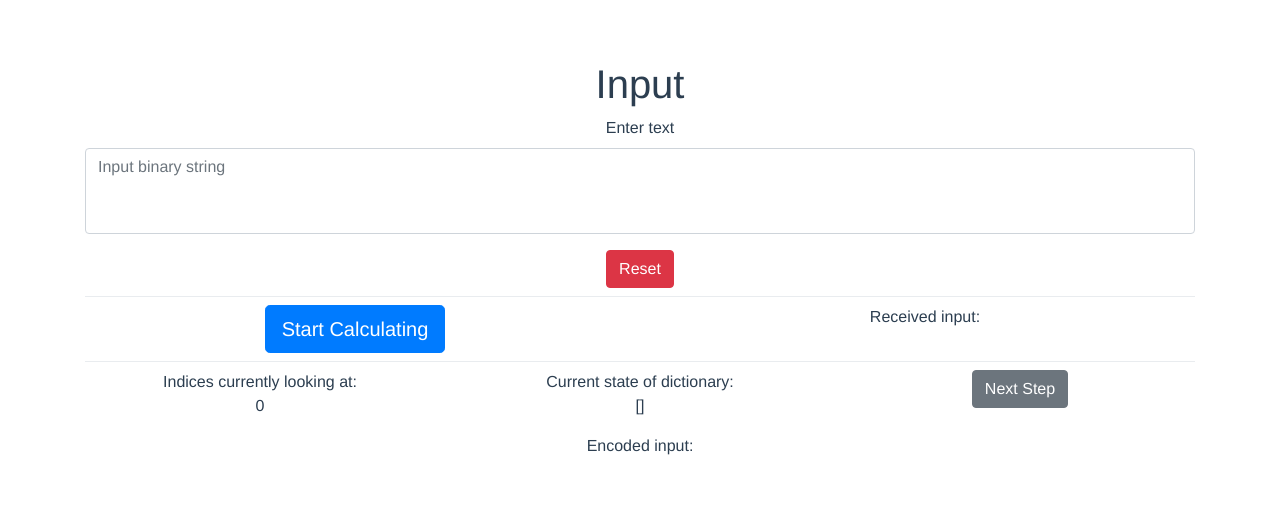
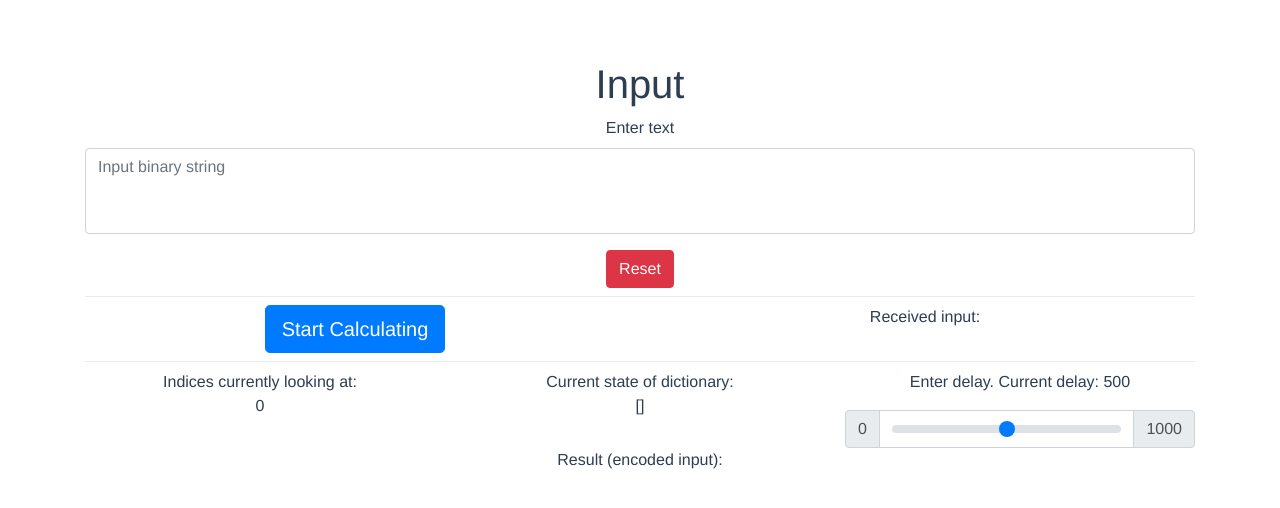
Before and after one commit to RensOliemans/its-project, a Vue app: page / in a window 1280 px wide. Shown: the top 508 px of the page. Built offline with nearby package versions, Linux system fonts and the light colour scheme.

Commit message:
Add delay

```diff
--- a/src/components/LempelZiv.vue
+++ b/src/components/LempelZiv.vue
@@ -21,12 +21,15 @@
                    {{ this.dict }}</p>
             </b-col>
             <b-col>
-                <b-button variant="secondary" @click="nextStep">Next Step</b-button>
+                <p>Enter delay. Current delay: {{ this.delay }}</p>
+                <b-input-group prepend="0" append="1000" class="mt-3">
+                    <b-form-input type="range" min="0" max="1000" v-model="delay"></b-form-input>
+                </b-input-group>
             </b-col>
         </b-row>
         <b-row>
             <b-col>
-                <p>Encoded input:<br />
+                <p>Result (encoded input):<br />
                     {{ this.encoded }}</p>
             </b-col>
         </b-row>
@@ -48,7 +51,7 @@
                 decoded: '',
                 currentLookingIndices: 0,
                 dict: [],
-                doNextStep: false,
+                delay: 500,
             }
         },
 
@@ -58,6 +61,7 @@
                 this.decoded = '';
                 this.currentLookingIndices = 0;
                 this.dict = [];
+                this.delay = 500;
             }
         },
 
@@ -88,12 +92,7 @@
                     if (data[i] === eof) {
                         break;
                     }
-                    if (!this.doNextStep) {
-                        // Allow for calculating the result step-by-step.
-                        await sleep(500);
-                        continue;
-                    }
-                    this.doNextStep = false;
+                    await sleep(this.delay);
 
                     // Finds a match of the currently looking chars
                     let index_matched = this.find_first_match(indices, chars);
@@ -148,9 +147,6 @@
                     return 'eof'
                 }
                 return parseInt(char);
-            },
-            nextStep() {
-                this.doNextStep = true;
             },
             encode(s) {
                 if (!s)
```
